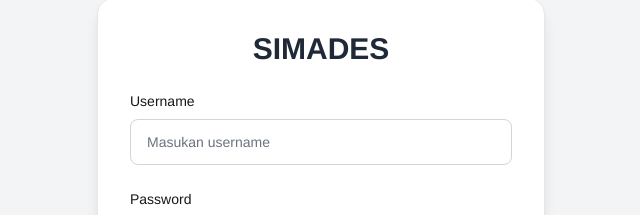
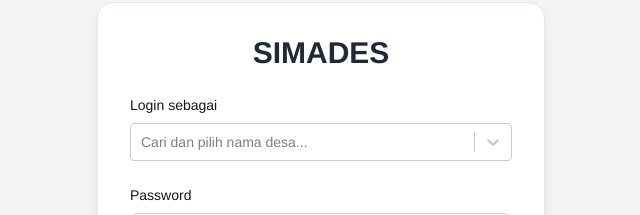
Before and after one commit to azharanggakusuma/simades, a Next.js app: page /dashboard/auth in a window 1280 px wide. Shown: the part 126-341 px from the top of the page, without its empty margins (319-959 px from the left). Built offline with nearby package versions, Linux system fonts and the light colour scheme.

Commit message:
feat: enhance Login component with desa selection and data fetching

```diff
--- a/app/dashboard/auth/page.js
+++ b/app/dashboard/auth/page.js
@@ -1,13 +1,33 @@
 "use client";
 
-import { useState } from "react";
+import { useEffect, useState } from "react";
+import Select from "react-select";
 import { EyeIcon, EyeSlashIcon } from "@heroicons/react/24/solid";
 
 export default function Login() {
   const [showPassword, setShowPassword] = useState(false);
+  const [desaOptions, setDesaOptions] = useState([]);
 
-  // Array untuk pilihan tahun
+  // Daftar tahun pengisian
   const years = Array.from({ length: 5 }, (_, index) => 2024 + index);
+
+  // Ambil data desa dari file JSON
+  useEffect(() => {
+    fetch("/api/kab_cirebon.json")
+      .then((res) => res.json())
+      .then((data) => {
+        const sortedData = [...data.data_desa].sort((a, b) =>
+          a.Nama_Desa.localeCompare(b.Nama_Desa)
+        );
+
+        const options = sortedData.map((desa) => ({
+          value: desa.Kode_Desa,
+          label: `${desa.Nama_Desa} - ${desa.Kecamatan}`,
+        }));
+
+        setDesaOptions(options);
+      });
+  }, []);
 
   return (
     <div className="min-h-screen flex items-center justify-center px-4 bg-gray-100 dark:bg-neutral-950">
@@ -20,23 +40,25 @@ export default function Login() {
           </div>
 
           <form className="space-y-6">
+            {/* Select Nama Desa */}
             <div>
               <label
                 htmlFor="username"
                 className="block text-sm font-medium mb-2 dark:text-white"
               >
-                Username
+                Login sebagai
               </label>
-              <input
-                type="text"
-                id="username"
+              <Select
+                inputId="username"
                 name="username"
-                placeholder="Masukan username"
-                className="w-full py-3 px-4 border border-gray-300 rounded-lg text-sm focus:border-blue-500 focus:ring-1 focus:ring-blue-500 dark:bg-neutral-900 dark:border-neutral-700 dark:text-white transition-all duration-300"
-                required
+                options={desaOptions}
+                placeholder="Cari dan pilih nama desa..."
+                className="text-sm"
+                isSearchable
               />
             </div>
 
+            {/* Password */}
             <div>
               <div className="flex justify-between items-center mb-2">
                 <label
@@ -69,7 +91,7 @@ export default function Login() {
               </div>
             </div>
 
-            {/* Input Select Tahun Pengisian */}
+            {/* Tahun Pengisian */}
             <div>
               <label
                 htmlFor="year"
@@ -94,6 +116,7 @@ export default function Login() {
               </select>
             </div>
 
+            {/* Ingat Saya */}
             <div className="flex items-center space-x-2">
               <input
                 id="remember-me"
@@ -106,6 +129,7 @@ export default function Login() {
               </label>
             </div>
 
+            {/* Tombol Login */}
             <button
               type="submit"
               className="w-full py-3 px-4 text-sm font-medium text-white bg-blue-600 rounded-lg hover:bg-blue-700 transition duration-150 mt-4"
@@ -114,6 +138,7 @@ export default function Login() {
             </button>
           </form>
 
+          {/* Link Lupa Password */}
           <div className="mt-6 text-center">
             <p className="text-sm text-gray-600 dark:text-neutral-400">
               Lupa kata sandi?{" "}
```
